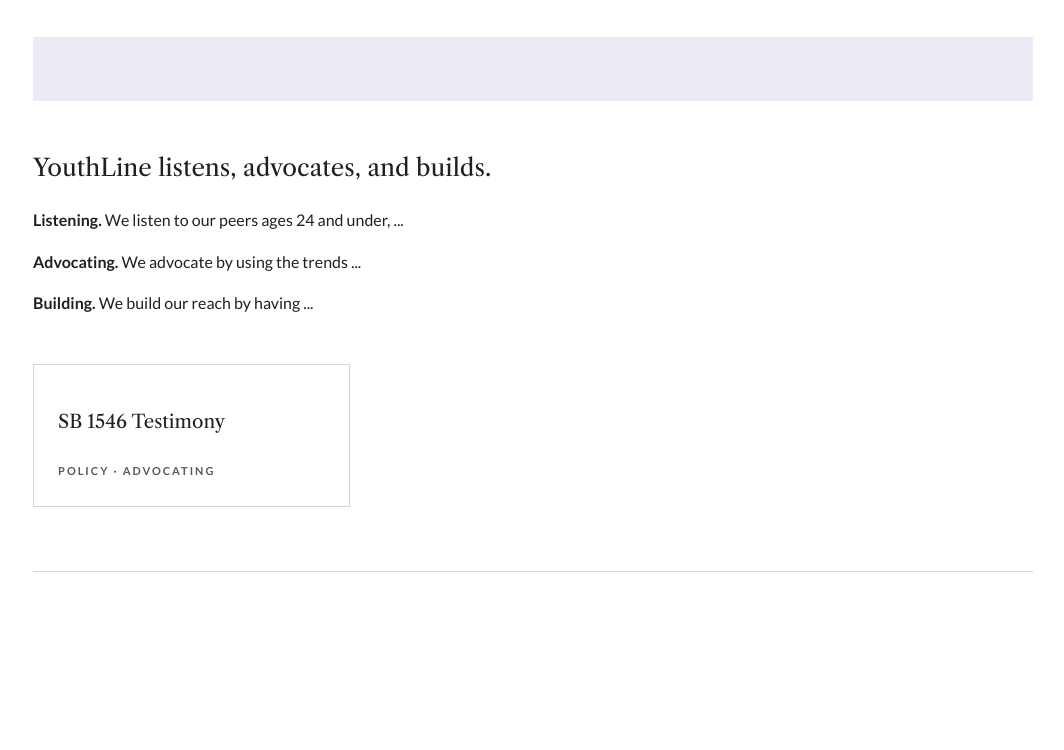
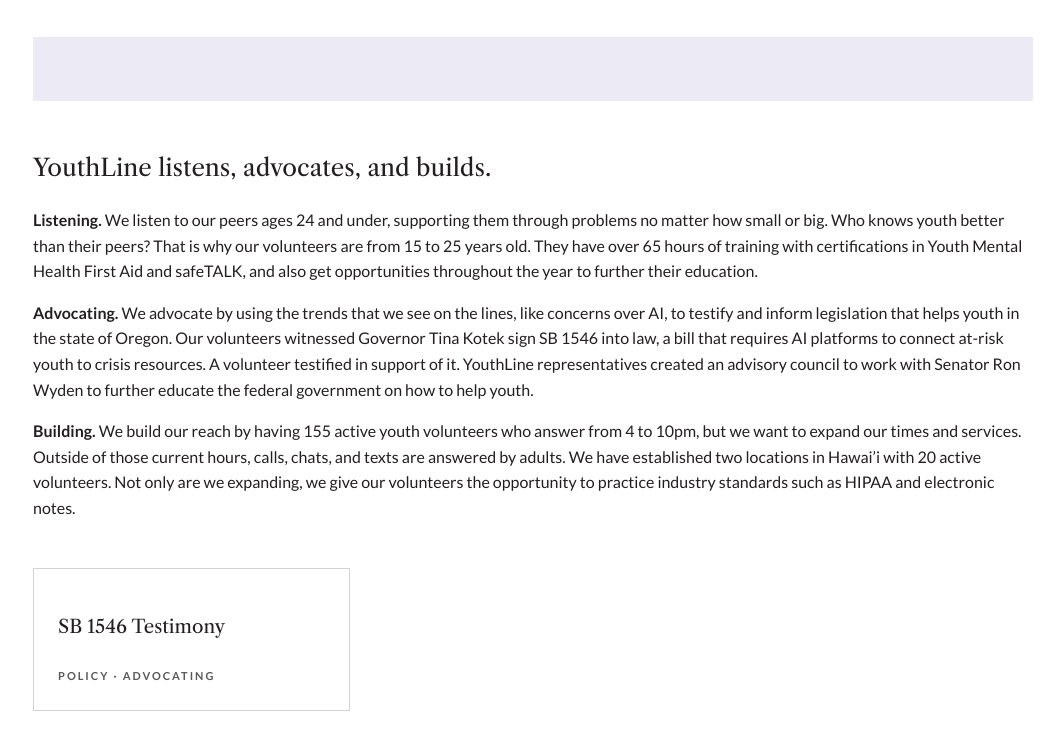
Before and after one commit to yateebudhiraja06-gif/youthline-outreach, a plain HTML site: page index.html in a window 1280 px wide. Shown: the part 182-932 px from the top of the page, without its empty margins (107-1171 px from the left). Before the commit the page ends 818 px from the top, so only its background shows below. Drawn offline with nearby package versions, Linux system fonts and the light colour scheme.

Commit message:
add framework

```diff
--- a/index.html
+++ b/index.html
@@ -26,9 +26,12 @@
 
   <section class="guide">
   <h2>YouthLine listens, advocates, and builds.</h2>
-  <p><strong>Listening.</strong> We listen to our peers ages 24 and under, ...</p>
-  <p><strong>Advocating.</strong> We advocate by using the trends ...</p>
-  <p><strong>Building.</strong> We build our reach by having ...</p>
+
+  <p><strong>Listening.</strong> We listen to our peers ages 24 and under, supporting them through problems no matter how small or big. Who knows youth better than their peers? That is why our volunteers are from 15 to 25 years old. They have over 65 hours of training with certifications in Youth Mental Health First Aid and safeTALK, and also get opportunities throughout the year to further their education.</p>
+
+  <p><strong>Advocating.</strong> We advocate by using the trends that we see on the lines, like concerns over AI, to testify and inform legislation that helps youth in the state of Oregon. Our volunteers witnessed Governor Tina Kotek sign SB 1546 into law, a bill that requires AI platforms to connect at-risk youth to crisis resources. A volunteer testified in support of it. YouthLine representatives created an advisory council to work with Senator Ron Wyden to further educate the federal government on how to help youth.</p>
+
+  <p><strong>Building.</strong> We build our reach by having 155 active youth volunteers who answer from 4 to 10pm, but we want to expand our times and services. Outside of those current hours, calls, chats, and texts are answered by adults. We have established two locations in Hawai’i with 20 active volunteers. Not only are we expanding, we give our volunteers the opportunity to practice industry standards such as HIPAA and electronic notes.</p>
 </section>
 
   <section id="entries" class="grid">
```
